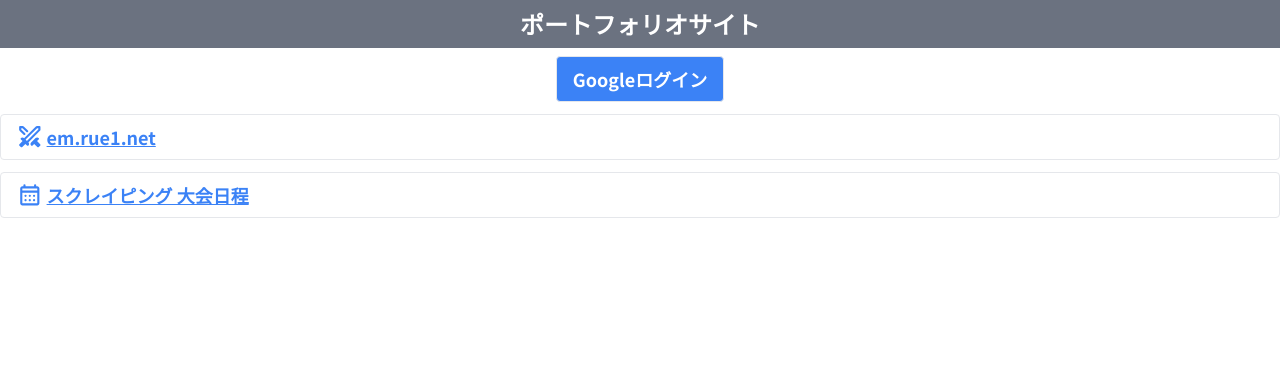
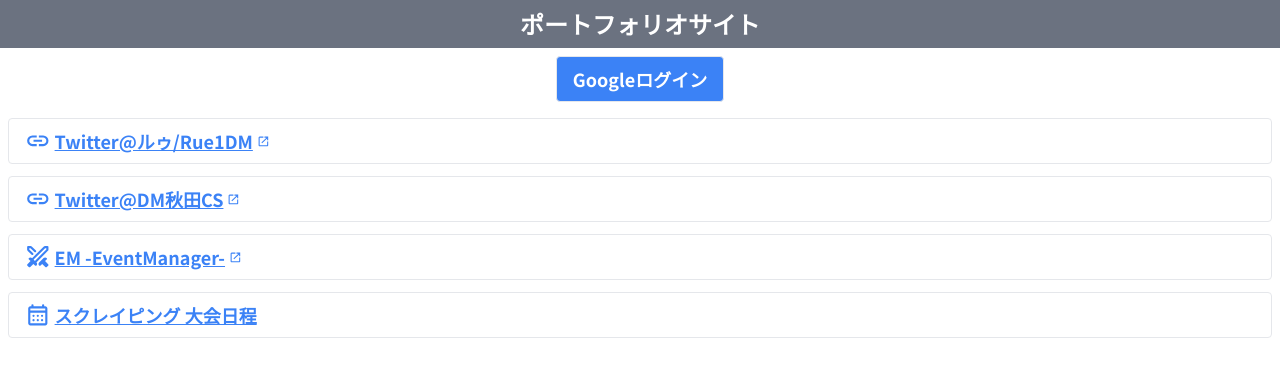
Before and after one commit to rue1-suzuki/www.rue1.net, a Next.js app: page / in a window 1280 px wide. Shown: the top 376 px of the page. Built offline with nearby package versions, Linux system fonts and the light colour scheme; no server answers.

Commit message:
fix icon

```diff
--- a/app/icons.tsx
+++ b/app/icons.tsx
@@ -4,7 +4,7 @@
   return (
     <svg
       {...{
-        className: "fill-current h-[1.6rem] aspect-square",
+        className: "fill-current w-[1.6rem] h-[1.6rem]",
         xmlns: "http://www.w3.org/2000/svg",
         viewBox: "0 -960 960 960",
         ...props,
@@ -28,3 +28,19 @@
     </IconSVG>
   )
 }
+
+export const LinkIcon = (props: SVGProps<SVGSVGElement>) => {
+  return (
+    <IconSVG {...props}>
+      <path d="M440-280H280q-83 0-141.5-58.5T80-480q0-83 58.5-141.5T280-680h160v80H280q-50 0-85 35t-35 85q0 50 35 85t85 35h160v80ZM320-440v-80h320v80H320Zm200 160v-80h160q50 0 85-35t35-85q0-50-35-85t-85-35H520v-80h160q83 0 141.5 58.5T880-480q0 83-58.5 141.5T680-280H520Z" />
+    </IconSVG>
+  )
+}
+
+export const OpenInNewIcon = (props: SVGProps<SVGSVGElement>) => {
+  return (
+    <IconSVG {...props}>
+      <path d="M200-120q-33 0-56.5-23.5T120-200v-560q0-33 23.5-56.5T200-840h280v80H200v560h560v-280h80v280q0 33-23.5 56.5T760-120H200Zm188-212-56-56 372-372H560v-80h280v280h-80v-144L388-332Z" />
+    </IconSVG>
+  )
+}
--- a/app/page.tsx
+++ b/app/page.tsx
@@ -3,7 +3,7 @@
 import Header from "@/components/Header"
 import SignOutForm from "@/components/SignOutForm"
 import Link from "next/link"
-import { ScheduleIcon, TournamentIcon } from "./icons"
+import { LinkIcon, OpenInNewIcon, ScheduleIcon, TournamentIcon } from "./icons"
 
 const HomePage = async () => {
   try {
@@ -11,9 +11,19 @@
 
     const linkItems = [
       {
+        icon: <LinkIcon />,
+        href: new URL("https://twitter.com/Rue1DM").href,
+        label: <> Twitter@ルゥ/Rue1DM </>,
+      },
+      {
+        icon: <LinkIcon />,
+        href: new URL("https://twitter.com/Akita_CS").href,
+        label: <> Twitter@DM秋田CS </>,
+      },
+      {
         icon: <TournamentIcon />,
-        href: "https://em.rue1.net",
-        label: <> em.rue1.net </>,
+        href: new URL("https://em.rue1.net").href,
+        label: <> EM -EventManager- </>,
       },
       {
         icon: <ScheduleIcon />,
@@ -65,21 +75,20 @@
 
           <div className="mb-3">
             <div className="text-center">
-              <div className="flex flex-col justify-center gap-3">
+              <div className="flex flex-col justify-center gap-3 m-1 p-1">
                 {linkItems.map((item) => {
-                  const target = item.href.startsWith("http")
-                    ? "_blank"
-                    : undefined
-
-                  const rel = item.href.startsWith("http")
-                    ? "noopener noreferrer"
-                    : undefined
+                  const isExternal = item.href.startsWith("http")
+                  const target = isExternal ? "_blank" : undefined
+                  const rel = isExternal ? "noopener noreferrer" : undefined
 
                   return (
                     <Link className="border rounded px-4 py-2 text-blue-500 underline text-lg font-bold" href={item.href} target={target} rel={rel} key={item.href}>
                       <div className="flex justify-start items-center gap-1">
                         {item.icon}
                         {item.label}
+                        {isExternal &&
+                          <OpenInNewIcon className="fill-current w-[0.8rem] h-[0.8rem]" />
+                        }
                       </div>
                     </Link>
                   )
```
